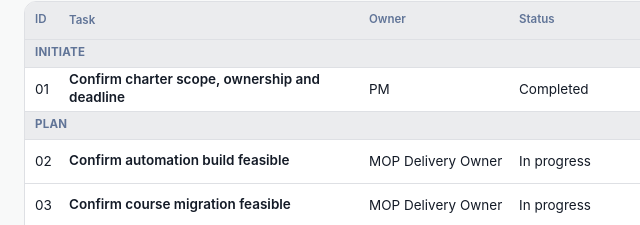
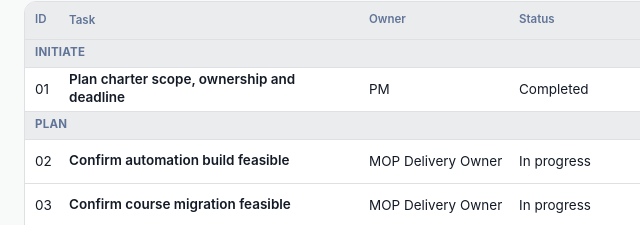
Before and after one commit to jj-jane-space/oa-migration-gantt, a plain HTML site: page index.html in a window 1280 px wide. Shown: the part 172-397 px from the top of the page, 0-640 px from the left. Drawn offline with Linux system fonts and the light colour scheme.

Commit message:
Update index.html

```diff
--- a/index.html
+++ b/index.html
@@ -221,7 +221,7 @@
   // type: "group" (stage header) or "task"
   const ROWS = [
     { type: "group", label: "Initiate" },
-    { type: "task", id: "01", task: "Confirm charter scope, ownership and deadline", owner: "PM", start: "2026-11-20", end: "2026-11-24", status: "completed" },
+    { type: "task", id: "01", task: "Plan charter scope, ownership and deadline", owner: "PM", start: "2026-11-20", end: "2026-11-24", status: "completed" },
 
     { type: "group", label: "Plan" },
     { type: "task", id: "02", task: "Confirm automation build feasible", owner: "MOP Delivery Owner", start: "2026-11-23", end: "2026-11-27", status: "in-progress" },
```
